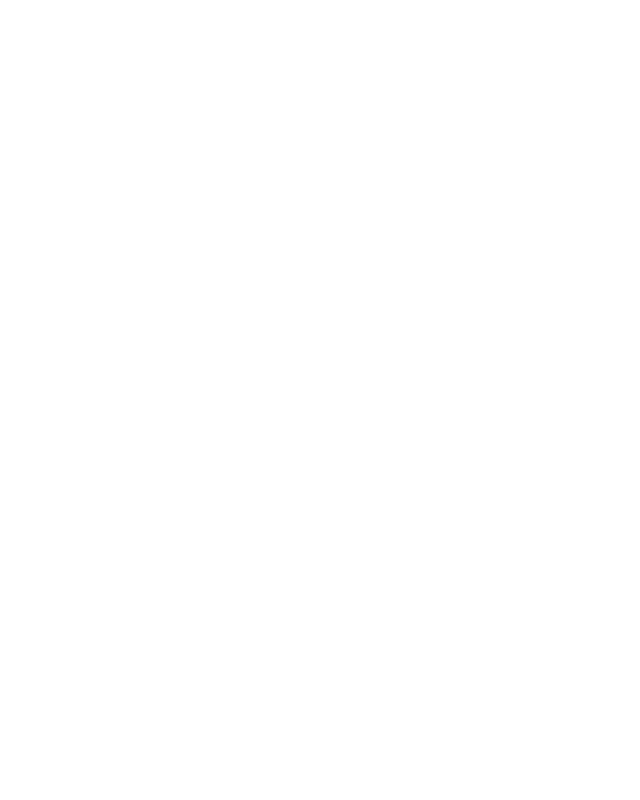
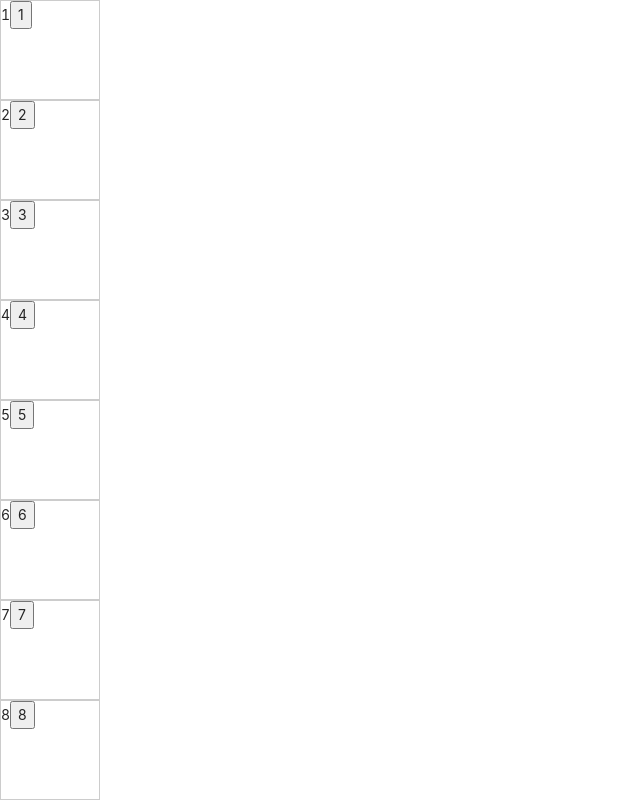
Before and after one commit to stacey1124/webpack-ts-template, a React app: page /groupItems in a window 1280 px wide. Shown: the whole page, without its empty margins (0-640 px from the left). Built offline with nearby package versions, Linux system fonts and the light colour scheme; the HTML template or start-up script is replaced by a standard one.

Commit message:
GroupItems show swiper

```diff
--- a/package.json
+++ b/package.json
@@ -19,6 +19,7 @@
     "@types/promise.allsettled": "^1.0.3",
     "@types/react-dom": "^17.0.9",
     "@webpack-cli/serve": "^1.3.0",
+    "axios": "^0.21.1",
     "babel-eslint": "^10.1.0",
     "babel-loader": "^8.2.2",
     "css-loader": "^5.2.0",
--- a/src/App.tsx
+++ b/src/App.tsx
@@ -4,6 +4,8 @@
 import { Home } from "./views/HomeLayout";
 import { UploadImage } from "./views/upload";
 import { ScrollInto } from "./views/scroll-into";
+import { TestAxios } from "./views/test-axios";
+import { GroupItems } from "./views/groupItems";
 
 export default () => (
   <div>
@@ -17,6 +19,8 @@
         <Route path="/home/" component={Home}></Route>
         <Route path="/upload/image" component={UploadImage}></Route>
         <Route path="/scrollInto" component={ScrollInto}></Route>
+        <Route path="/testAxios" component={TestAxios}></Route>
+        <Route path="/groupItems" component={GroupItems}></Route>
       </Switch>
     </Route>
     {/* </Router> */}
--- /dev/null
+++ b/src/views/groupItems/index.tsx
@@ -0,0 +1,58 @@
+import React, { useState } from "react";
+
+export const GroupItems = () => {
+  const [vis, isVis] = useState(false);
+  const [number, setItemNum] = useState(0);
+  const handleClick = (e: any) => {
+    console.log(1111, e);
+    if (e === number) {
+      isVis(!vis);
+    } else {
+      isVis(true);
+    }
+    setItemNum(e);
+  };
+  const onClose = () => {
+    isVis(false);
+  };
+  return (
+    <div className="aa">
+      {[1, 2, 3, 4, 5, 6, 7, 8].map((item) => {
+        return (
+          <>
+            <div
+              className="bb"
+              style={{ width: 100, height: 100, border: "1px solid #ccc" }}
+            >
+              {item}
+              <button onClick={() => handleClick(item)}>{item}</button>
+            </div>
+            {vis && number === item && (
+              <GroupItemsSwiper item={item} onClose={onClose} />
+            )}
+          </>
+        );
+      })}
+      {/* {vis && <GroupItemsSwiper />} */}
+    </div>
+  );
+};
+
+interface IProps {
+  item?: number;
+  onClose?: () => void;
+}
+export const GroupItemsSwiper = (props: IProps) => {
+  const handleClick = () => {
+    props.onClose();
+  };
+  return (
+    <div
+      className="dd"
+      style={{ width: 50, height: 50, border: "1px solid red" }}
+    >
+      {props?.item}
+      <button onClick={handleClick}>关闭</button>
+    </div>
+  );
+};
--- /dev/null
+++ b/src/views/test-axios/index.tsx
@@ -0,0 +1,35 @@
+import React from "react";
+import axios from "axios";
+export const TestAxios = () => {
+  if (process.env.NODE_ENV === "development") {
+    console.log("env", process.env.NODE_ENV);
+    axios.defaults.baseURL = "http://localhost.com";
+  }
+  const handleClick = () => {
+    axios({
+      url: "/getUserInfo",
+      method: "get",
+      responseType: "json",
+    }).then((response) => {
+      console.log("response", response);
+    });
+  };
+
+  axios.interceptors.request.use(
+    (config) => {
+      if (true) {
+        config.headers.Authorization = "stacey1111";
+      }
+      return config;
+    },
+    (error) => {
+      return error;
+    }
+  );
+  return (
+    <>
+      <div>test axios</div>
+      <button onClick={handleClick}>点击发送请求</button>
+    </>
+  );
+};
```
Also changed, not shown: 2 other files (tests, documents, lock files or other folders).
